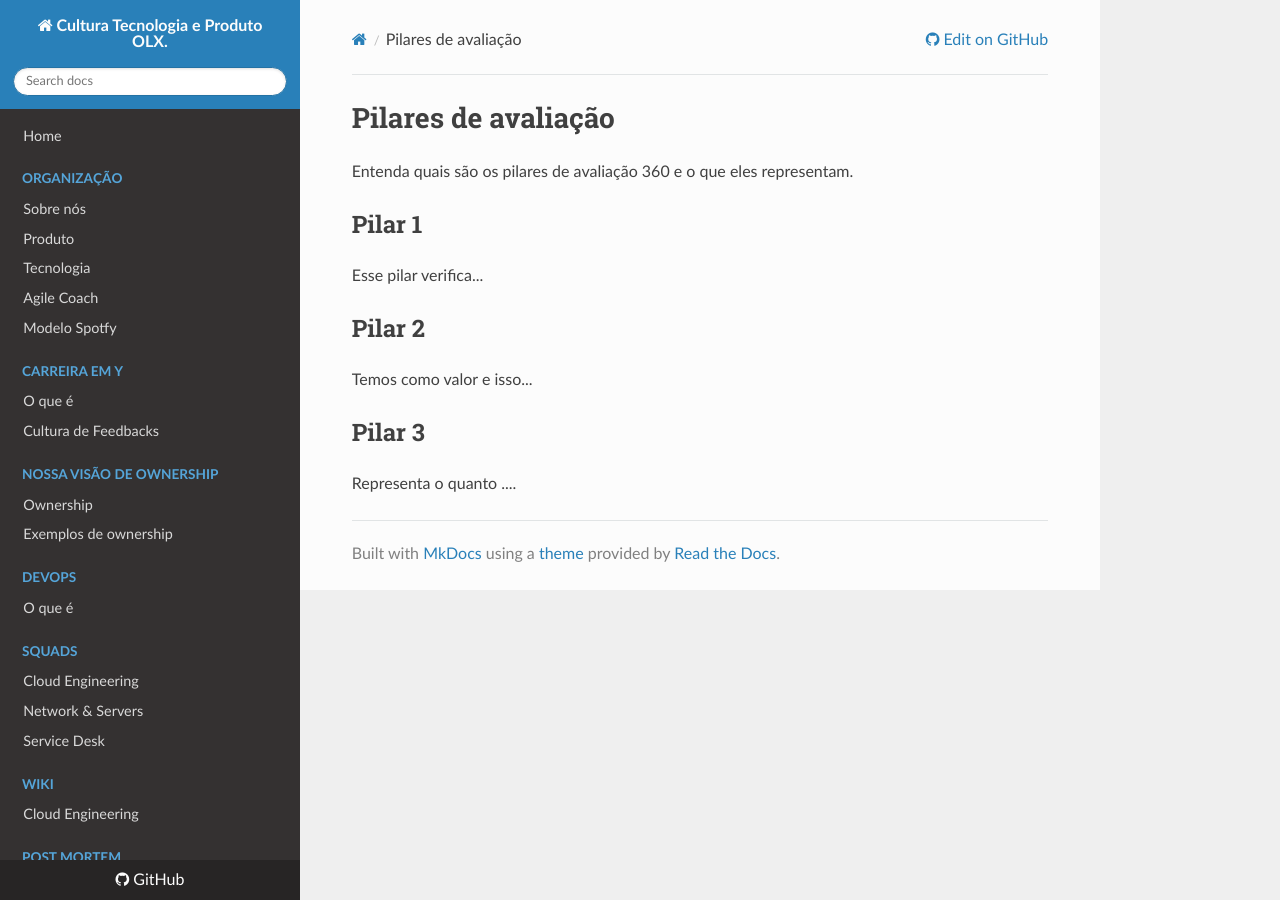
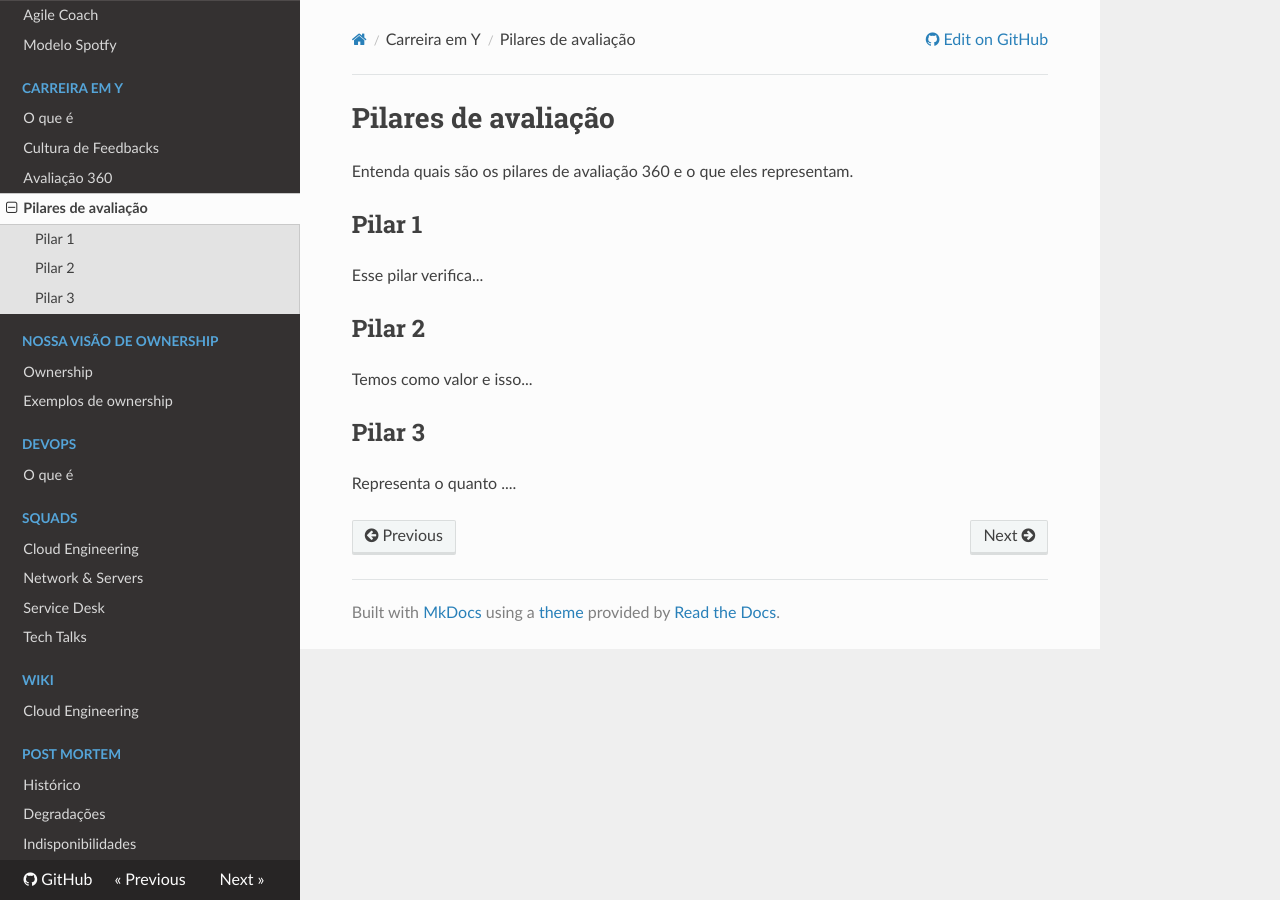
Before and after one commit to olx-brasil/olxbr.github.io, an MkDocs documentation site: the page built from docs/carreiray/pilares.md, in a window 1280 px wide. Built offline with MkDocs 1.6.1, drawn with Linux system fonts in a browser that asks for light colours; nearby versions of some CDN libraries; old or Windows-style settings are respelled for this version of MkDocs.

Commit message:
Some things

```diff
--- a/mkdocs.yml
+++ b/mkdocs.yml
@@ -11,8 +11,8 @@ pages:
  - Carreira em Y:
       - O que é: 'carreiray/index.md'
       - Cultura de Feedbacks: carreiray/feedbacks.md
-#      - Avaliação 360: carreiray/avaliacao.md
-#      - Pilares de avaliação: carreiray/pilares.md
+      - Avaliação 360: carreiray/avaliacao.md
+      - Pilares de avaliação: carreiray/pilares.md
  - 'Nossa visão de ownership':
       - Ownership: 'ownership/index.md'
       - Exemplos de ownership: 'ownership/exemplos.md'
@@ -31,6 +31,7 @@ pages:
 #      - Tracking: 'squads/tracking/index.md'
       - Network & Servers: 'squads/networkservers/index.md'
       - Service Desk: 'squads/servicedesk/index.md'
+ - Tech Talks: 'techtalk/index.md'
  - Wiki:
      - Cloud Engineering: 'squads/cloudengineering/wiki.md'
  - Post mortem:
```
